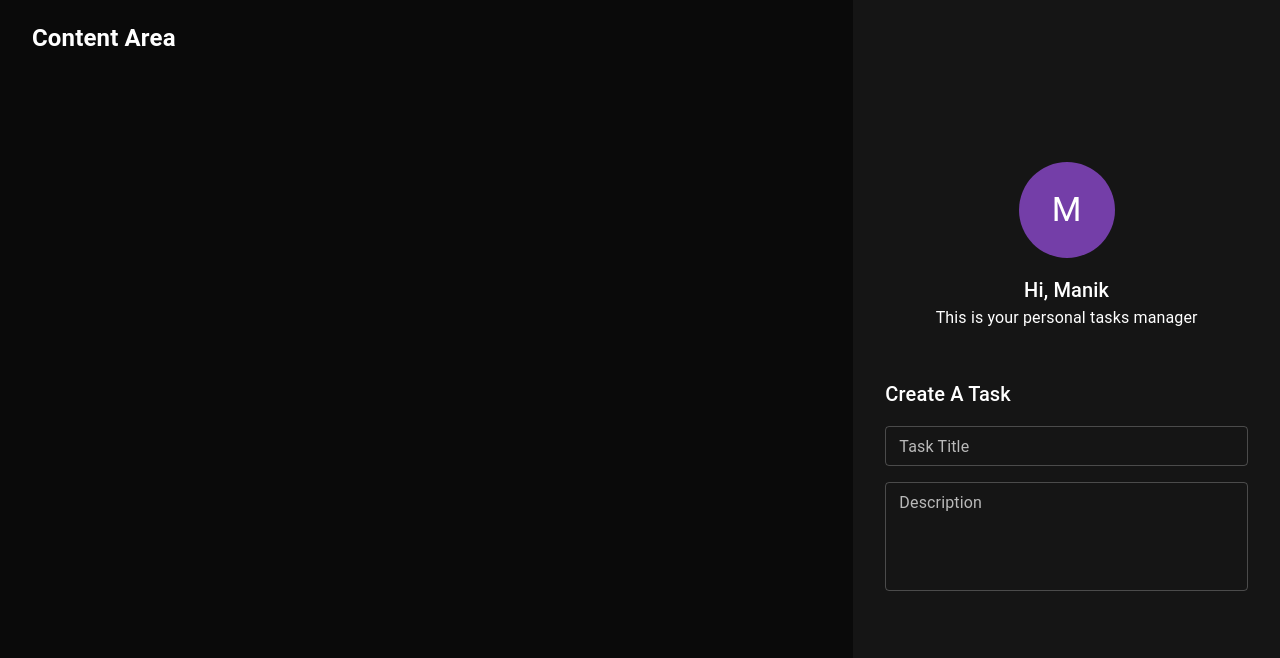
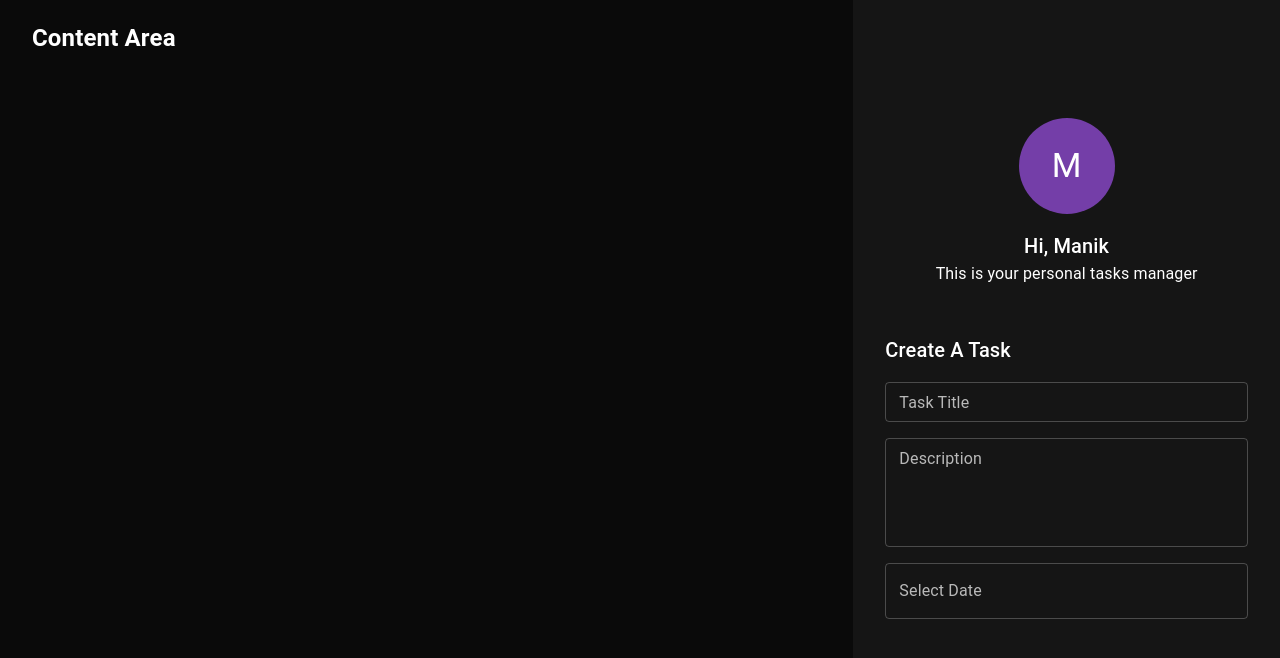
Before and after one commit to HiufaiLau/tasks-manager, a React (Create React App) app: page / in a window 1280 px wide. Shown: the top 658 px of the page. Built offline with nearby package versions, Linux system fonts and the light colour scheme.

Commit message:
added date picker

```diff
--- a/package.json
+++ b/package.json
@@ -6,6 +6,7 @@
     "@emotion/react": "^11.13.0",
     "@emotion/styled": "^11.13.0",
     "@mui/material": "^5.16.4",
+    "@mui/x-date-pickers": "^5.0.20",
     "@testing-library/jest-dom": "^5.16.4",
     "@testing-library/react": "^13.3.0",
     "@testing-library/user-event": "^13.5.0",
@@ -13,6 +14,8 @@
     "@types/node": "^16.11.45",
     "@types/react": "^18.0.15",
     "@types/react-dom": "^18.0.6",
+    "date-fns": "^2.30.0",
+    "dayjs": "^1.11.12",
     "prop-types": "^15.8.1",
     "react": "^18.2.0",
     "react-dom": "^18.2.0",
--- /dev/null
+++ b/src/components/createTaskForm/_taskDateField.tsx
@@ -0,0 +1,47 @@
+import React, { FC, ReactElement } from 'react';
+import { AdapterDateFns } from '@mui/x-date-pickers/AdapterDateFns';
+import { AdapterDayjs } from '@mui/x-date-pickers/AdapterDayjs';
+import { LocalizationProvider } from '@mui/x-date-pickers/LocalizationProvider';
+import { DatePicker } from '@mui/x-date-pickers/DatePicker';
+
+import { IDateField } from './interfaces/IDateField';
+import { TextField } from '@mui/material';
+
+import PropTypes from 'prop-types';
+
+export const TaskDateField: FC<IDateField> = (
+  props,
+): ReactElement => {
+  //  Destructure props
+  const {
+    value = new Date(),
+    disabled = false,
+    onChange = (newDate) =>  setDate(newDate) ,
+  } = props;
+
+
+  const [date, setDate] = React.useState<Date | null>(null);
+  return (
+
+    <>
+      <LocalizationProvider dateAdapter={AdapterDateFns}>
+        <DatePicker
+          label="Select Date"
+          inputFormat="dd/MM/yyyy"
+          value={date}
+          onChange={onChange}
+          disabled={disabled}
+          renderInput={(params) => (
+            <TextField {...params} />
+          )}
+        />
+      </LocalizationProvider>
+    </>
+  );
+};
+
+TaskDateField.propTypes = {
+  disabled: PropTypes.bool,
+  onChange: PropTypes.func,
+  value: PropTypes.instanceOf(Date),
+};
--- a/src/components/createTaskForm/createTaskForm.tsx
+++ b/src/components/createTaskForm/createTaskForm.tsx
@@ -1,7 +1,9 @@
 import { Box, Stack, Typography } from '@mui/material';
 import React, { FC, ReactElement } from 'react';
 
+import { TaskDateField } from './_taskDateField';
 import { TaskDescriptionField } from './_taskDescriptionField';
+// import { TaskSelectField } from './_taskSelectField';
 import { TaskTitleField } from './_taskTitleField';
 
 export const CreateTaskForm: FC = (): ReactElement => {
@@ -19,11 +21,20 @@ export const CreateTaskForm: FC = (): ReactElement => {
       </Typography>
 
       <Stack sx={{ width: '100%' }} spacing={2}>
-        <TaskTitleField/>
+        <TaskTitleField />
         <TaskDescriptionField />
+        <TaskDateField />
+
+        <Stack
+          sx={{ width: '100%' }}
+          direction="row"
+          spacing={2}
+        >
+          {/* <TaskSelectField />
+          <TaskSelectField /> */}
+        </Stack>
       </Stack>
 
-      {/*Task Date*/}
       {/*Task Status*/}
       {/*Task Priority*/}
     </Box>
--- /dev/null
+++ b/src/components/createTaskForm/interfaces/IDateField.tsx
@@ -0,0 +1,6 @@
+import { IDisabled } from './IDisabled';
+
+export interface IDateField extends IDisabled {
+  value?: Date | null;
+  onChange?: (date: Date | null) => void;
+}
--- a/src/components/sidebar/sidebar.tsx
+++ b/src/components/sidebar/sidebar.tsx
@@ -1,4 +1,4 @@
-import React, { FC, Profiler, ReactElement } from 'react'
+import React, { FC,  ReactElement } from 'react'
 import Grid from '@mui/material/Grid'
 import { Profile } from '../profile/profile'
 import { CreateTaskForm } from '../createTaskForm/createTaskForm'
```
Also changed, not shown: src/components/createTaskForm/_taskDescriptionField.tsx (+7 -0 lines), src/components/createTaskForm/_taskTitleField.tsx (+8 -0 lines), 1 other file (tests, documents, lock files or other folders).
